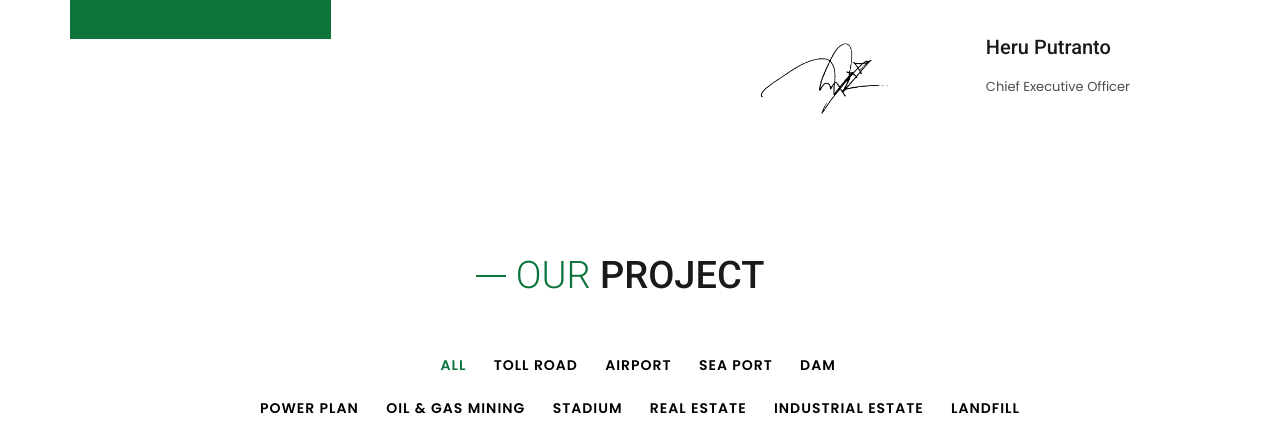
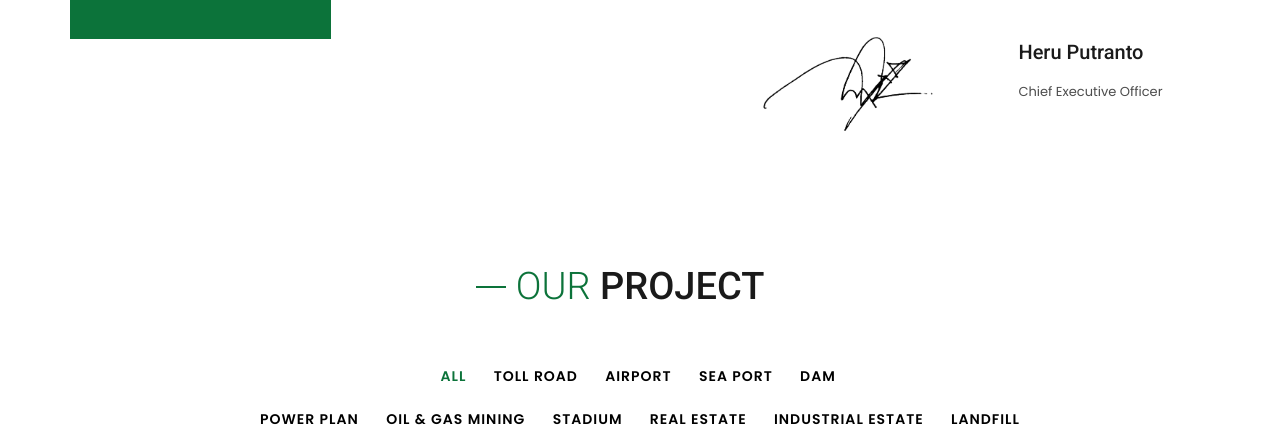
Before and after one commit to fataelislami/geosistem, a CodeIgniter app: page /kostlab/ in a window 1280 px wide. Shown: the part 2677-3105 px from the top of the page. Run offline with CodeIgniter, Linux system fonts and the light colour scheme; some libraries are stand-ins or nearby versions.

Commit message:
change signature size

```diff
--- a/application/modules/front/views/about_us.php
+++ b/application/modules/front/views/about_us.php
@@ -60,7 +60,7 @@
                         <div class="author-info p-t20">
 
                             <div class="author-signature">
-                                <img src="<?= base_url()?>xfile/ttd.png" alt="Signature" width="150"/>
+                                <img style="height:100px;width:200px" src="<?= base_url()?>xfile/ttd.png" alt="Signature" width="150"/>
                             </div>
 
                             <div class="author-name">
--- a/application/modules/front/views/landing.php
+++ b/application/modules/front/views/landing.php
@@ -934,7 +934,7 @@
                                     <div class="author-info author-info-v2 p-t20">
 
                                         <div class="author-signature">
-                                            <img src="<?= base_url()?>xfile/ttd.png" alt="Signature" width="150">
+                                            <img style="height:100px;width:200px" src="<?= base_url()?>xfile/ttd.png" alt="Signature" width="150">
                                         </div>
                                         <div class="author-name">
                                             <h4 class="m-t0">Heru Putranto</h4>
```
